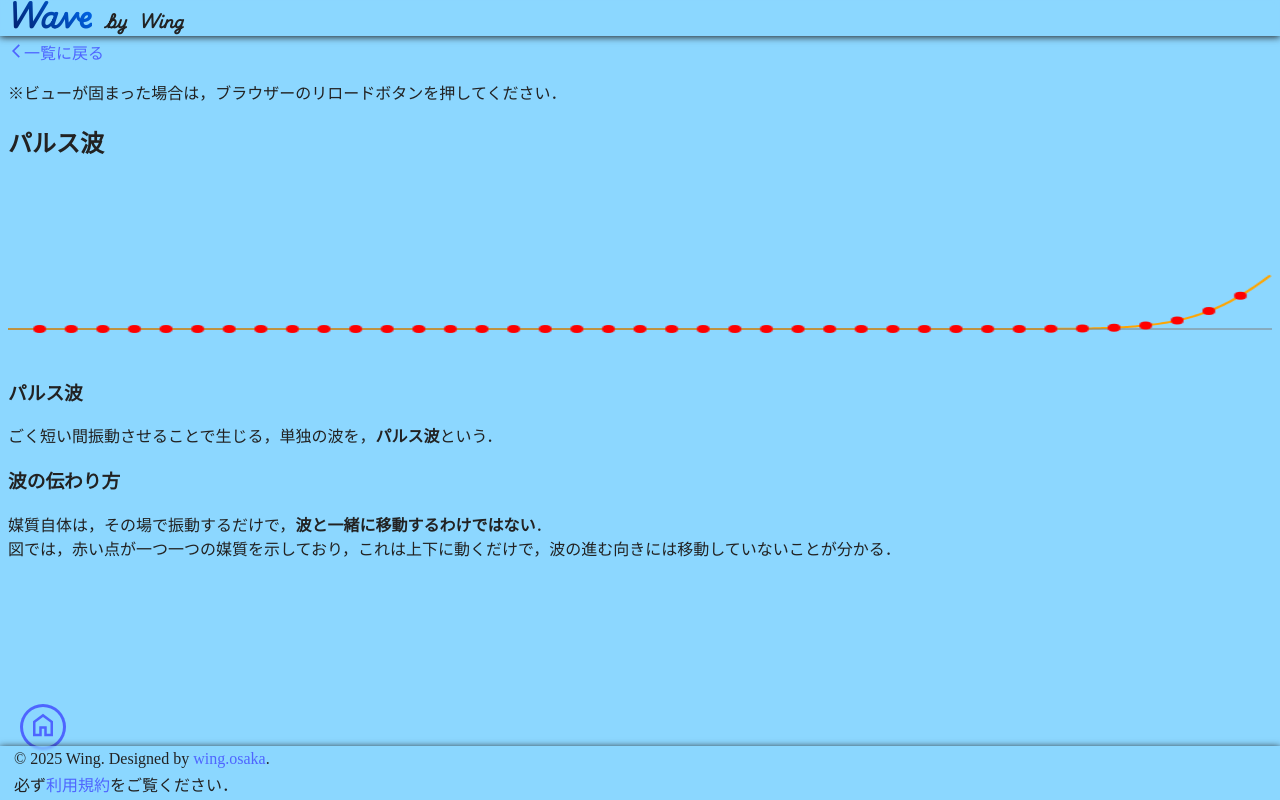
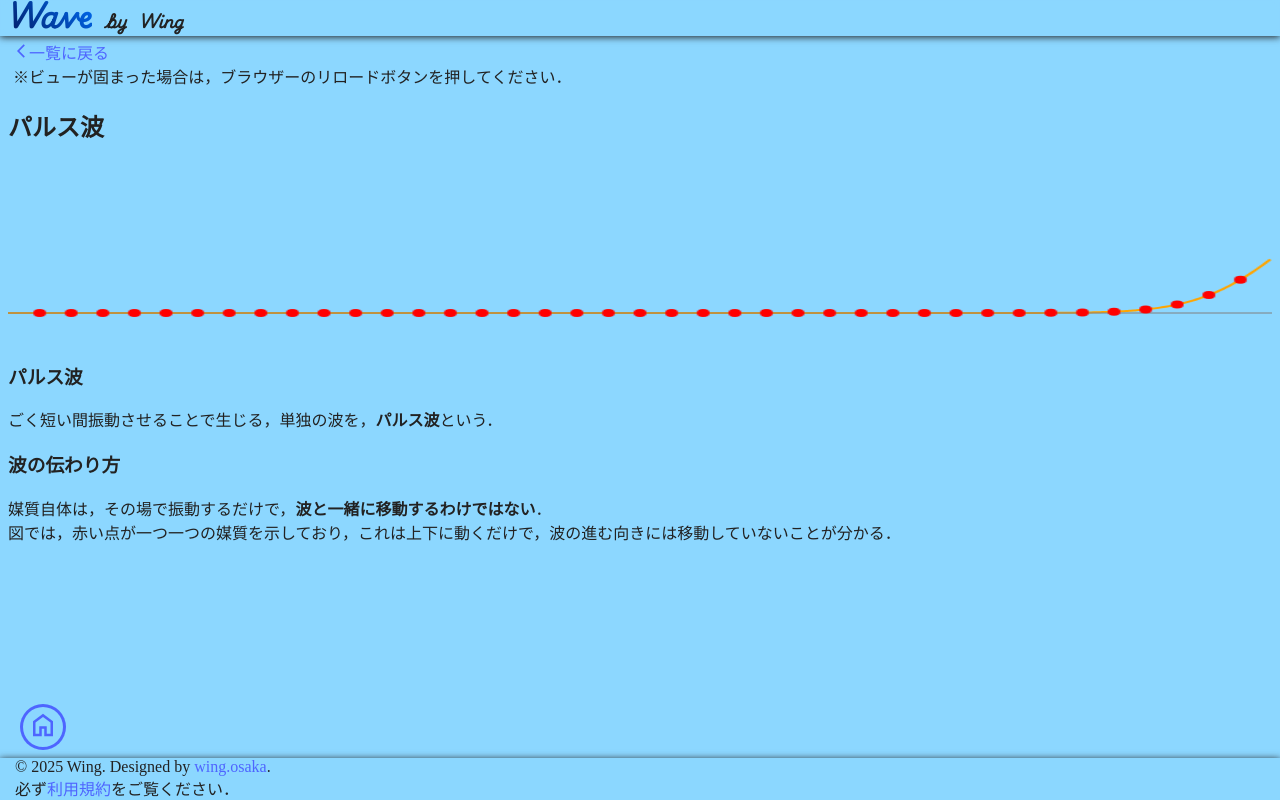
Before and after one commit to te-wing/wave.graphics, a Next.js app: page /wavelayout/pulse in a window 1280 px wide. Built offline with nearby package versions, Linux system fonts and the light colour scheme; a web font is replaced by a local one.

Commit message:
こんなもんかな

```diff
--- a/src/app/rootLayout.module.scss
+++ b/src/app/rootLayout.module.scss
@@ -69,9 +69,9 @@
 }
 
 .footerBox {
-  margin-left: 10px;
+  margin-left: 15px;
 }
 
 .footerContent {
-  margin: 4px;
+  margin: 0;
 }
--- a/src/app/wavelayout/layout.tsx
+++ b/src/app/wavelayout/layout.tsx
@@ -1,5 +1,6 @@
 import HomeButton from '@/app-shared/homebutton';
 import Link from 'next/link';
+import styles from './wavelayoutstyles.module.scss';
 
 export default function WaveLayout({
   children,
@@ -9,11 +10,11 @@ export default function WaveLayout({
   return (
     <>
       <HomeButton />
-      <Link href='/'>
+      <Link className={styles.menu} href='/'>
         <svg xmlns="http://www.w3.org/2000/svg" height="16px" viewBox="0 -960 960 960" width="16px" fill="currentColor"><path d="M640-80 240-480l400-400 71 71-329 329 329 329-71 71Z"/></svg>
         一覧に戻る
       </Link>
-      <p>※ビューが固まった場合は，ブラウザーのリロードボタンを押してください．</p>
+      <p className={styles.menu}>※ビューが固まった場合は，ブラウザーのリロードボタンを押してください．</p>
       {children}
     </>
   );
--- /dev/null
+++ b/src/app/wavelayout/wavelayoutstyles.module.scss
@@ -0,0 +1,3 @@
+.menu {
+  margin: 0 5px;
+}
```
